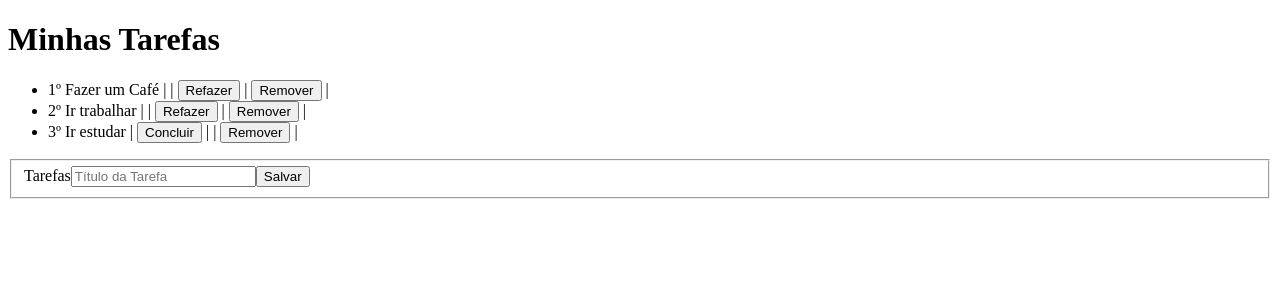
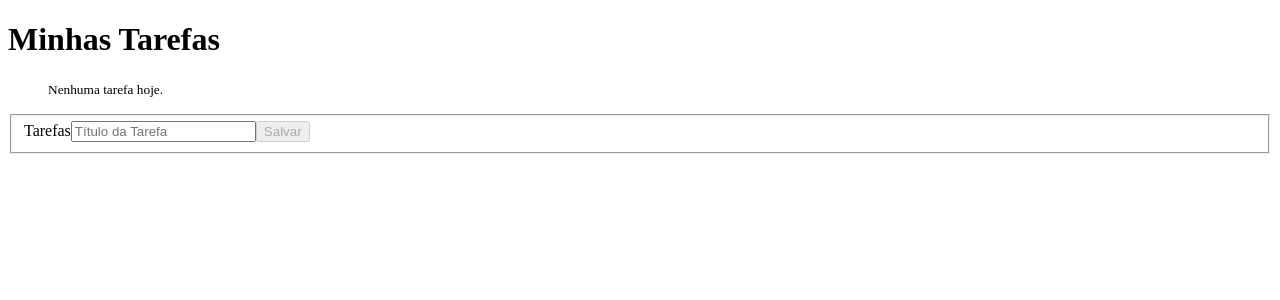
Before and after one commit to yancostasc/Angular-Project, an Angular app: page / in a window 1280 px wide. Shown: the top 300 px of the page. Built offline with nearby package versions, Linux system fonts and the light colour scheme.

Commit message:
Método para criar e limpar tarefas, desabilitar botões se estiver inválido

```diff
--- a/src/app/app.component.html
+++ b/src/app/app.component.html
@@ -1,7 +1,9 @@
 <h1>{{ title }}</h1>
 
 <ul>
-
+  <p *ngIf = "todos.length==0">
+    <small>Nenhuma tarefa hoje.</small>
+  </p>
   <li *ngFor = "let todo of todos">
     {{ todo.id }}º
     {{ todo.title }} |
@@ -17,12 +19,12 @@
     <label>Tarefas</label>
 
     <input
-    type="text"
-    placeholder="Título da Tarefa"
-    maxlength="100"
-    formControlName="title">
+    type = "text"
+    placeholder = "Título da Tarefa"
+    maxlength ="100"
+    formControlName = "title">
 
-    <button>Salvar</button>
+    <button [disabled] = "form.invalid" (click) = "add()">Salvar</button>
 
     <small *ngIf = "form.controls.title.invalid && !form.controls.title.pristine">Este campo deve conter entre 3 e 100 caracteres.</small>
 
--- a/src/app/app.component.ts
+++ b/src/app/app.component.ts
@@ -22,9 +22,13 @@
         Validators.required,
       ])]
     })
-    this.todos.push(new Todo(1, "Fazer um Café", true))
-    this.todos.push(new Todo(2, "Ir trabalhar", true))
-    this.todos.push(new Todo(3, "Ir estudar", false))
+  }
+
+  add() {
+    const title = this.form.controls["title"].value;
+    const id = this.todos.length + 1;
+    this.todos.push(new Todo(id, title, false))
+    this.clear();
   }
 
   remove(todo: Todo) {
@@ -32,6 +36,10 @@
     if (index !== -1) {
      this.todos.splice(index, 1);
     }
+  }
+
+  clear() {
+    this.form.reset();
   }
 
   markAsDone(todo: Todo) {
```
